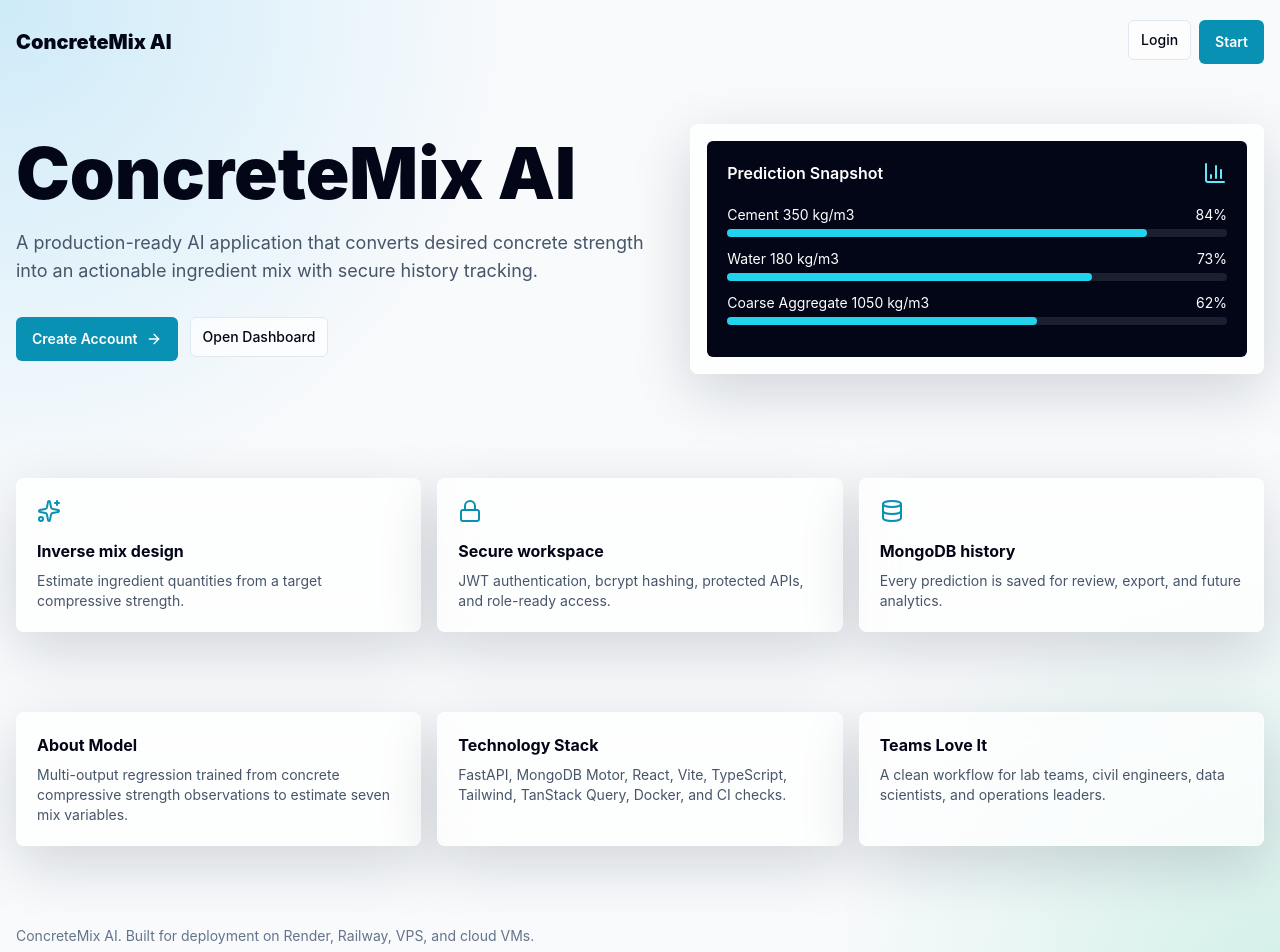
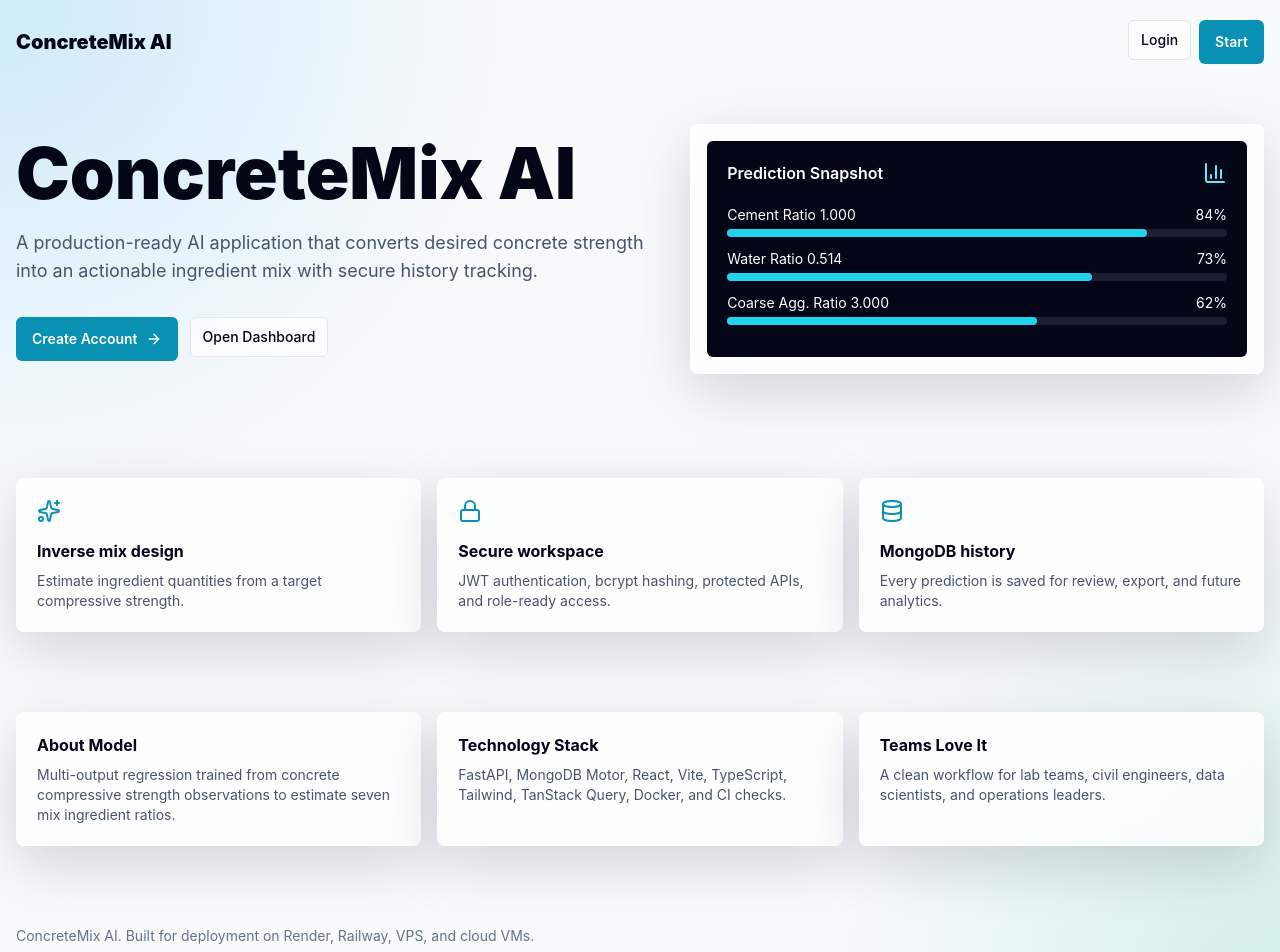
Before and after one commit to raguln24aid-cyber/concrete-strength-prediction-using-machine-learning, a React (Vite) app in the folder frontend/: page / in a window 1280 px wide. Shown: the top 952 px of the page. Built offline with nearby package versions, Linux system fonts and the light colour scheme; no server answers.

Commit message:
answers in ratios

```diff
--- a/frontend/src/lib/utils.ts
+++ b/frontend/src/lib/utils.ts
@@ -7,6 +7,10 @@
 
 export function formatNumber(value: number) {
   return new Intl.NumberFormat("en-US", { maximumFractionDigits: 2 }).format(value);
+}
+
+export function toRatio(value: number, cement: number) {
+  return cement > 0 ? (value / cement).toFixed(3) : "0.000";
 }
 
 export function historyToPrediction(item: import("../types/api").HistoryItem) {
--- a/frontend/src/pages/DashboardPage.tsx
+++ b/frontend/src/pages/DashboardPage.tsx
@@ -3,6 +3,7 @@
 import { Card } from "../components/ui/Card";
 import { useAuth } from "../contexts/AuthContext";
 import { api } from "../lib/api";
+import { toRatio } from "../lib/utils";
 import type { HistoryItem } from "../types/api";
 
 export default function DashboardPage() {
@@ -22,8 +23,8 @@
         <h2 className="mb-4 font-bold">Recent Predictions</h2>
         <div className="overflow-x-auto">
           <table className="w-full text-left text-sm">
-            <thead className="text-slate-500"><tr><th className="py-2">Strength</th><th>Cement</th><th>Water</th><th>Date</th></tr></thead>
-            <tbody>{history.slice(0, 6).map((item) => <tr key={item.id} className="border-t border-slate-200/70 dark:border-slate-800"><td className="py-3">{item.strength_input}</td><td>{item.predicted_cement}</td><td>{item.predicted_water}</td><td>{new Date(item.created_at).toLocaleString()}</td></tr>)}</tbody>
+            <thead className="text-slate-500"><tr><th className="py-2">Strength</th><th>Cement Ratio</th><th>Water Ratio</th><th>Date</th></tr></thead>
+            <tbody>{history.slice(0, 6).map((item) => <tr key={item.id} className="border-t border-slate-200/70 dark:border-slate-800"><td className="py-3">{item.strength_input}</td><td>{toRatio(item.predicted_cement, item.predicted_cement)}</td><td>{toRatio(item.predicted_water, item.predicted_cement)}</td><td>{new Date(item.created_at).toLocaleString()}</td></tr>)}</tbody>
           </table>
         </div>
       </Card>
--- a/frontend/src/pages/HistoryPage.tsx
+++ b/frontend/src/pages/HistoryPage.tsx
@@ -4,6 +4,7 @@
 import { Download, FileText, Search, Trash2 } from "lucide-react";
 import { Card } from "../components/ui/Card";
 import { api } from "../lib/api";
+import { toRatio } from "../lib/utils";
 import type { HistoryItem } from "../types/api";
 
 export default function HistoryPage() {
@@ -30,14 +31,14 @@
   function exportPdf() {
     const pdf = new jsPDF();
     pdf.text("ConcreteMix AI Prediction History", 14, 18);
-    data.slice(0, 25).forEach((item, index) => pdf.text(`${item.strength_input} MPa -> cement ${item.predicted_cement}, water ${item.predicted_water}`, 14, 30 + index * 8));
+    data.slice(0, 25).forEach((item, index) => pdf.text(`${item.strength_input} MPa -> cement 1.000, water ${toRatio(item.predicted_water, item.predicted_cement)}`, 14, 30 + index * 8));
     pdf.save("prediction_history.pdf");
   }
 
   return (
     <Card>
       <div className="mb-5 flex flex-col justify-between gap-3 md:flex-row md:items-center">
-        <h1 className="text-2xl font-black">Prediction History</h1>
+        <h1 className="text-2xl font-black">Prediction History (Ratios)</h1>
         <div className="flex flex-wrap gap-2">
           <div className="relative"><Search className="absolute left-3 top-3 text-slate-400" size={16} /><input className="input w-56 pl-9" placeholder="Search strength" value={search} onChange={(e) => setSearch(e.target.value)} /></div>
           <button className="btn-secondary" onClick={exportCsv} disabled={!data.length}><Download size={16} /> CSV</button>
@@ -46,8 +47,8 @@
       </div>
       <div className="overflow-x-auto">
         <table className="w-full text-left text-sm">
-          <thead className="text-slate-500"><tr><th className="py-2">Strength</th><th>Cement</th><th>Slag</th><th>Fly Ash</th><th>Water</th><th></th></tr></thead>
-          <tbody>{pageItems.map((item) => <tr key={item.id} className="border-t border-slate-200/70 dark:border-slate-800"><td className="py-3">{item.strength_input}</td><td>{item.predicted_cement}</td><td>{item.predicted_blast_furnace_slag}</td><td>{item.predicted_fly_ash}</td><td>{item.predicted_water}</td><td><button className="btn-secondary size-9 px-0" onClick={() => deleteMutation.mutate(item.id)} aria-label="Delete"><Trash2 size={15} /></button></td></tr>)}</tbody>
+          <thead className="text-slate-500"><tr><th className="py-2">Strength</th><th>Cement</th><th>Slag Ratio</th><th>Fly Ash Ratio</th><th>Water Ratio</th><th></th></tr></thead>
+          <tbody>{pageItems.map((item) => <tr key={item.id} className="border-t border-slate-200/70 dark:border-slate-800"><td className="py-3">{item.strength_input}</td><td>{toRatio(item.predicted_cement, item.predicted_cement)}</td><td>{toRatio(item.predicted_blast_furnace_slag, item.predicted_cement)}</td><td>{toRatio(item.predicted_fly_ash, item.predicted_cement)}</td><td>{toRatio(item.predicted_water, item.predicted_cement)}</td><td><button className="btn-secondary size-9 px-0" onClick={() => deleteMutation.mutate(item.id)} aria-label="Delete"><Trash2 size={15} /></button></td></tr>)}</tbody>
         </table>
       </div>
       <div className="mt-4 flex justify-end gap-2">
--- a/frontend/src/pages/LandingPage.tsx
+++ b/frontend/src/pages/LandingPage.tsx
@@ -36,7 +36,7 @@
               <span className="font-semibold">Prediction Snapshot</span>
               <BarChart3 className="text-cyan-300" />
             </div>
-            {["Cement 350 kg/m3", "Water 180 kg/m3", "Coarse Aggregate 1050 kg/m3"].map((item, index) => (
+            {["Cement Ratio 1.000", "Water Ratio 0.514", "Coarse Agg. Ratio 3.000"].map((item, index) => (
               <div key={item} className="mb-3">
                 <div className="mb-1 flex justify-between text-sm"><span>{item}</span><span>{84 - index * 11}%</span></div>
                 <div className="h-2 rounded-full bg-white/10"><div className="h-2 rounded-full bg-cyan-400" style={{ width: `${84 - index * 11}%` }} /></div>
@@ -49,7 +49,7 @@
         {features.map((feature) => <Card key={feature.title}><feature.icon className="mb-4 text-cyan-600" /><h2 className="font-bold">{feature.title}</h2><p className="mt-2 text-sm text-slate-600 dark:text-slate-300">{feature.text}</p></Card>)}
       </section>
       <section className="mx-auto grid max-w-7xl gap-4 px-4 py-10 lg:grid-cols-3">
-        <Card><h2 className="font-bold">About Model</h2><p className="mt-2 text-sm text-slate-600 dark:text-slate-300">Multi-output regression trained from concrete compressive strength observations to estimate seven mix variables.</p></Card>
+        <Card><h2 className="font-bold">About Model</h2><p className="mt-2 text-sm text-slate-600 dark:text-slate-300">Multi-output regression trained from concrete compressive strength observations to estimate seven mix ingredient ratios.</p></Card>
         <Card><h2 className="font-bold">Technology Stack</h2><p className="mt-2 text-sm text-slate-600 dark:text-slate-300">FastAPI, MongoDB Motor, React, Vite, TypeScript, Tailwind, TanStack Query, Docker, and CI checks.</p></Card>
         <Card><h2 className="font-bold">Teams Love It</h2><p className="mt-2 text-sm text-slate-600 dark:text-slate-300">A clean workflow for lab teams, civil engineers, data scientists, and operations leaders.</p></Card>
       </section>
--- a/frontend/src/pages/PredictionPage.tsx
+++ b/frontend/src/pages/PredictionPage.tsx
@@ -5,7 +5,7 @@
 import { WandSparkles } from "lucide-react";
 import { Card } from "../components/ui/Card";
 import { api } from "../lib/api";
-import { formatNumber } from "../lib/utils";
+import { formatNumber, toRatio } from "../lib/utils";
 import type { Prediction } from "../types/api";
 
 const labels: Record<string, string> = {
@@ -36,7 +36,10 @@
     mutation.mutate();
   }
 
-  const chartData = result ? Object.entries(result).filter(([key]) => labels[key]).map(([key, value]) => ({ name: labels[key], value: Number(value) })) : [];
+  const chartData = result ? Object.entries(result).filter(([key]) => labels[key]).map(([key, value]) => ({
+    name: labels[key],
+    value: result.cement > 0 ? (Number(value) / Number(result.cement)) : 0
+  })) : [];
 
   return (
     <div className="grid gap-5 lg:grid-cols-[0.8fr_1.2fr]">
@@ -52,11 +55,11 @@
       <div className="space-y-5">
         {result && (
           <motion.div initial={{ opacity: 0, y: 14 }} animate={{ opacity: 1, y: 0 }} className="grid gap-4 sm:grid-cols-2 lg:grid-cols-4">
-            {Object.entries(labels).map(([key, label]) => <Card key={key}><p className="text-sm text-slate-500">{label}</p><p className="mt-2 text-2xl font-black">{formatNumber(Number(result[key as keyof Prediction]))}</p></Card>)}
+            {Object.entries(labels).map(([key, label]) => <Card key={key}><p className="text-sm text-slate-500">{label} Ratio</p><p className="mt-2 text-2xl font-black">{toRatio(Number(result[key as keyof Prediction]), Number(result.cement))}</p></Card>)}
           </motion.div>
         )}
         <Card className="min-h-[360px]">
-          <h2 className="mb-4 font-bold">Prediction Chart</h2>
+          <h2 className="mb-4 font-bold">Prediction Ratios (Relative to Cement)</h2>
           {result ? <ResponsiveContainer width="100%" height={280}><BarChart data={chartData}><CartesianGrid strokeDasharray="3 3" /><XAxis dataKey="name" tick={{ fontSize: 11 }} /><YAxis /><Tooltip /><Bar dataKey="value" fill="#0891b2" radius={[4, 4, 0, 0]} /></BarChart></ResponsiveContainer> : <div className="grid h-64 place-items-center text-slate-500">Run a prediction to view results.</div>}
         </Card>
       </div>
```
Also changed, not shown: 1 other file (tests, documents, lock files or other folders).
